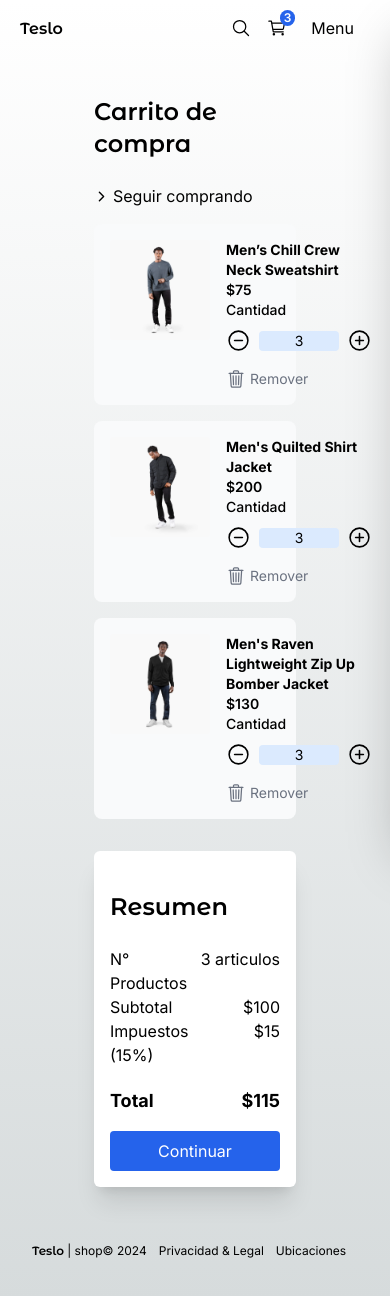
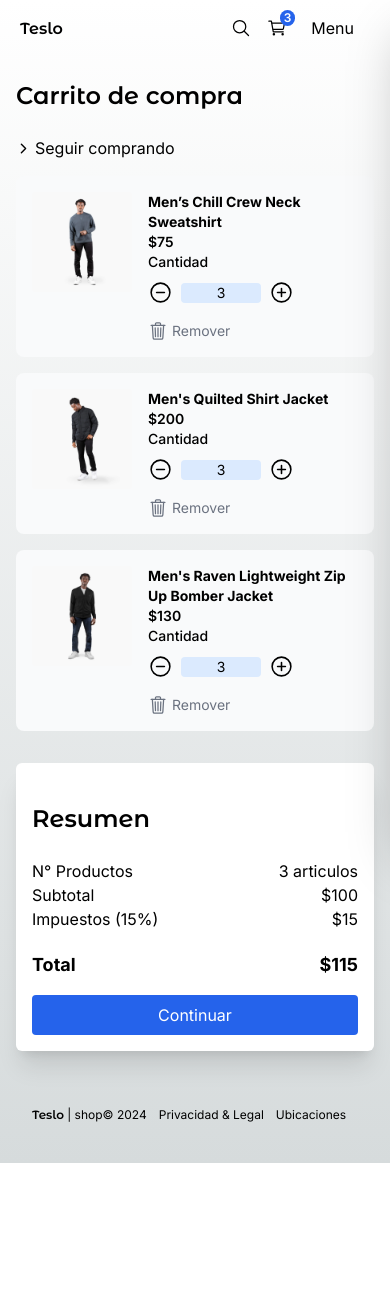
Before and after one commit to alex-arraga/next-teslo-shop, a Next.js app: page /cart in a window 390 px wide. Shown: the top 1296 px of the page. After the commit the page ends 1163 px from the top, so only its background shows below. Built offline with nearby package versions, Linux system fonts and the light colour scheme.

Commit message:
Responsive Design: Correction UI Styles

```diff
--- a/src/app/(shop)/cart/page.tsx
+++ b/src/app/(shop)/cart/page.tsx
@@ -15,7 +15,7 @@ const productsInCart = [
 export default function CartPage() {
   return (
     <section className="flex justify-center w-full">
-      <div className="grid grid-cols-1 xl:grid-cols-2 p-4 xl:p-6 gap-6 max-w-[calc(60vw)]">
+      <div className="grid grid-cols-1 xl:grid-cols-2 xl:p-6 gap-6 xl:max-w-[calc(60vw)]">
         <div className="flex flex-col col-span-2 xl:col-span-1 rounded-md xl:p-6">
           <Title
             title="Carrito de compra"
@@ -36,7 +36,7 @@ export default function CartPage() {
         </div>
 
         {/* Checkout */}
-        <div className="mb-10 xl:mb-0 col-span-2 xl:col-span-1 bg-white rounded-md shadow-xl h-fit p-4 xl:p-6">
+        <div className="mb-28 xl:mb-0 col-span-2 xl:col-span-1 bg-white rounded-md shadow-xl h-fit p-4 xl:p-6">
           <Title
             title="Resumen"
           />
--- a/src/app/(shop)/checkout/address/page.tsx
+++ b/src/app/(shop)/checkout/address/page.tsx
@@ -3,7 +3,7 @@ import Link from "next/link";
 
 export default function CheckoutAddressPage() {
   return (
-    <div className="flex flex-col sm:justify-center sm:items-center mb-72 px-10 sm:px-0">
+    <div className="flex flex-col sm:justify-center sm:items-center pb-28">
       <div className="w-full xl:w-[1000px] flex flex-col justify-center text-left">
 
         <Title
@@ -84,7 +84,7 @@ export default function CheckoutAddressPage() {
 
 
           {/* Button checkout */}
-          <div className="flex flex-col mb-2 sm:mt-10">
+          <div className="flex flex-col mt-4 sm:mt-10">
             <Link
               href='/checkout'
               className="btn-primary flex w-full sm:w-1/2 justify-center ">
--- a/src/app/(shop)/checkout/page.tsx
+++ b/src/app/(shop)/checkout/page.tsx
@@ -15,7 +15,7 @@ const productsInCart = [
 export default function CheckoutPage() {
   return (
     <section className="flex justify-center w-full">
-      <div className="grid grid-cols-1 xl:grid-cols-2 p-4 xl:p-6 gap-6 max-w-[calc(60vw)]">
+      <div className="grid grid-cols-1 xl:grid-cols-2 gap-6 xl:max-w-[calc(60vw)]">
         <div className="flex flex-col col-span-2 xl:col-span-1 rounded-md xl:p-6">
           <Title
             title="Productos"
@@ -36,7 +36,7 @@ export default function CheckoutPage() {
         </div>
 
         {/* Checkout */}
-        <div className="mb-10 xl:mb-0 col-span-2 xl:col-span-1 bg-white rounded-md shadow-xl h-fit p-4 xl:p-6">
+        <div className="mb-28 col-span-2 xl:col-span-1 bg-white rounded-md shadow-xl h-fit p-4 xl:p-6">
           <Title
             title="Orden de compra"
           />
--- a/src/app/(shop)/layout.tsx
+++ b/src/app/(shop)/layout.tsx
@@ -6,11 +6,11 @@ export default function ShopLayout({
   children: React.ReactNode;
 }) {
   return (
-    <main className="min-h-screen">
+    <main className="relative min-h-screen">
       <TopMenu />
       <Sidebar />
 
-      <div className="px-0 sm:mx-10">
+      <div className="px-4 sm:mx-10">
         {children}
       </div>
 
--- a/src/app/(shop)/orders/[id]/page.tsx
+++ b/src/app/(shop)/orders/[id]/page.tsx
@@ -27,7 +27,7 @@ export default function OrdersByIdPage({ params }: Props) {
 
   return (
     <section className="flex justify-center w-full">
-      <div className="grid grid-cols-1 xl:grid-cols-2 p-4 xl:p-6 gap-6 max-w-[calc(60vw)]">
+      <div className="grid grid-cols-1 xl:grid-cols-2 gap-6 xl:max-w-[calc(60vw)]">
         <div className="flex flex-col col-span-2 xl:col-span-1 rounded-md xl:p-6">
           <Title
             title={`Orden #${id}`}
@@ -43,7 +43,7 @@ export default function OrdersByIdPage({ params }: Props) {
         </div>
 
         {/* Order details */}
-        <div className="mb-10 xl:mb-0 col-span-2 xl:col-span-1 bg-white rounded-md shadow-xl h-fit p-4 xl:p-6">
+        <div className="mb-28 xl:mb-0 col-span-2 xl:col-span-1 bg-white rounded-md shadow-xl h-fit p-4 xl:p-6">
           <Title
             title="Detalles"
           />
--- a/src/components/products/product-grid/ProductGrid.tsx
+++ b/src/components/products/product-grid/ProductGrid.tsx
@@ -8,7 +8,7 @@ interface Props {
 
 export const ProductGrid = ({ products }: Props) => {
   return (
-    <div className="grid grid-cols-2 sm:grid-cols-3 gap-10 mb-10">
+    <div className="grid grid-cols-2 sm:grid-cols-3 gap-10 pb-28">
       {products.map((product) => (
         <ProductGridItem
           key={product.slug}
--- a/src/components/ui/footer/Footer.tsx
+++ b/src/components/ui/footer/Footer.tsx
@@ -3,7 +3,7 @@ import Link from "next/link"
 
 export const Footer = () => {
   return (
-    <div className="w-full flex justify-center items-center text-xs mb-10">
+    <footer className="absolute bottom-0 w-full flex justify-center items-center text-xs mb-10">
       <Link
         href='/'
         className="mr-3"
@@ -26,6 +26,6 @@ export const Footer = () => {
       >
         Ubicaciones
       </Link>
-    </div>
+    </footer>
   )
 }
```
